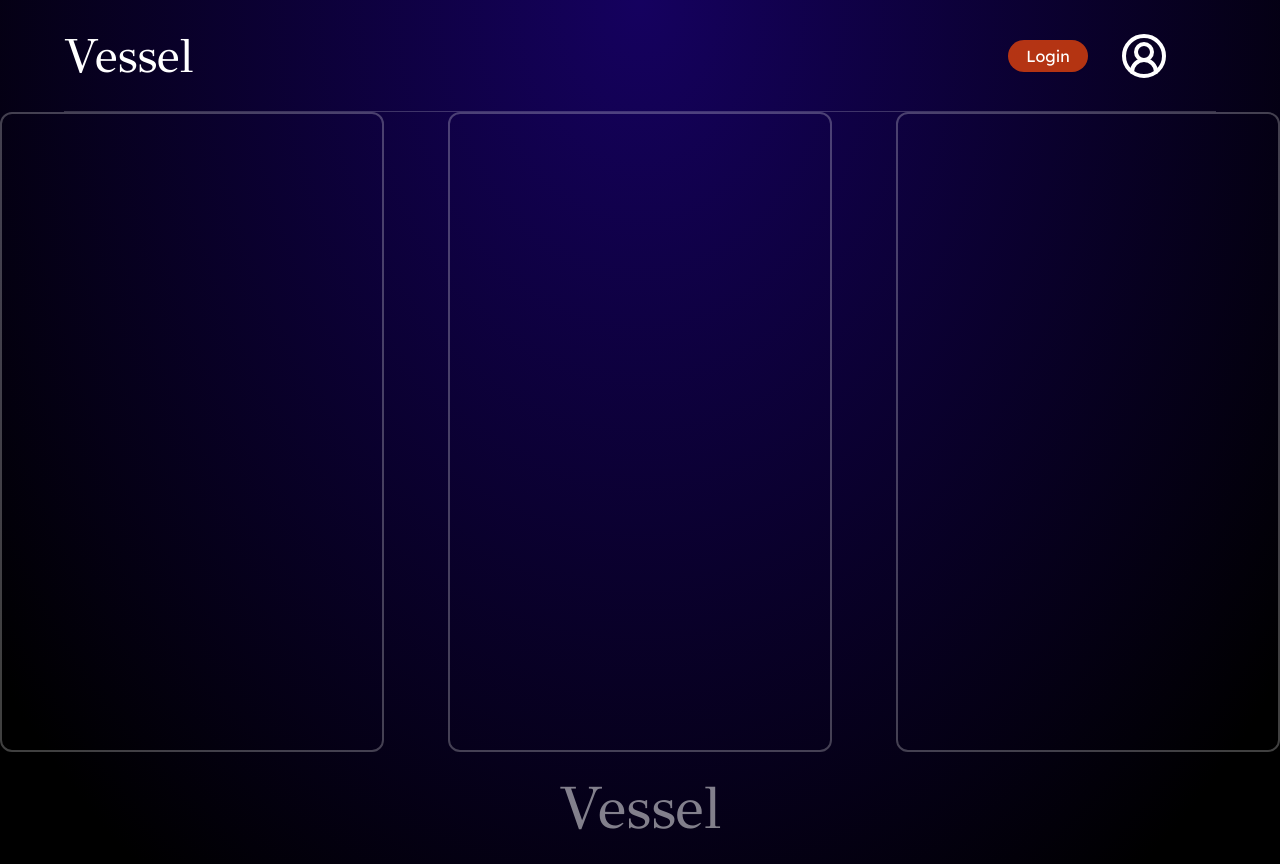
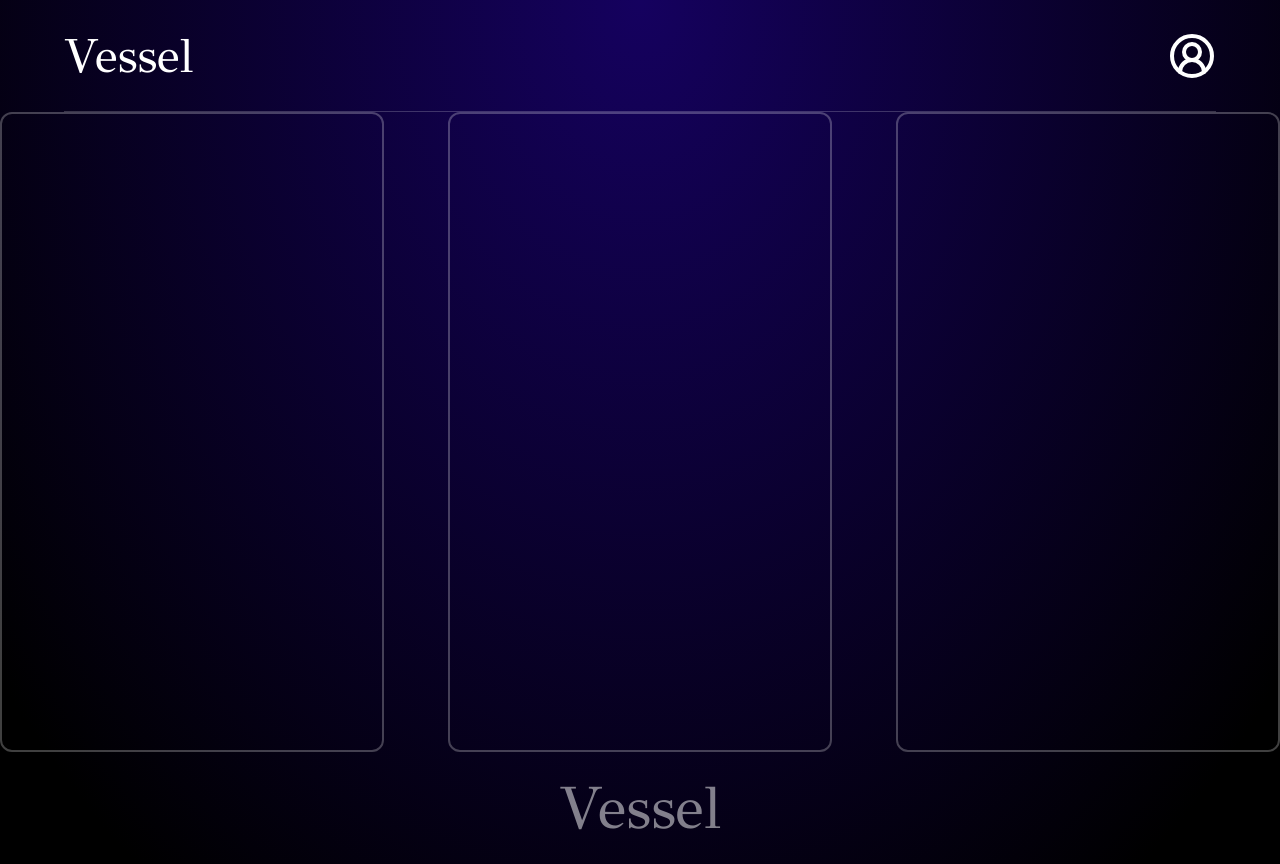
Before and after one commit to guimazaky/Vessel, a React (Vite) app: page /userresults in a window 1280 px wide. Built offline with nearby package versions, Linux system fonts and the light colour scheme; a web font is replaced by a local one.

Commit message:
create-navbar-profile

```diff
--- /dev/null
+++ b/src/components/ui/navbarProfile.jsx
@@ -0,0 +1,17 @@
+import React from "react";
+import { CircleUserRound } from "lucide-react";
+
+function NavbarProfile() {
+  return (
+    <div className="mx-16 h-28 border-b-1 border-white/20 flex justify-between items-center ">
+      <a className="text-white font-didot text-5xl" href="/home">
+        Vessel
+      </a>
+      <a href="">
+        <CircleUserRound className="w-12 h-12 text-white" />
+      </a>
+    </div>
+  );
+}
+
+export default NavbarProfile;
--- a/src/pages/UserResults.jsx
+++ b/src/pages/UserResults.jsx
@@ -1,11 +1,11 @@
 import Footer from "@/components/ui/footer";
-import Navbar from "@/components/ui/navbar";
 import React from "react";
+import NavbarProfile from "@/components/ui/navbarProfile";
 
 function UserResults() {
   return (
     <div className="flex flex-col min-h-screen">
-      <Navbar />
+      <NavbarProfile />
       <div className="flex-1 flex justify-center items-center gap-x-16">
         <div className="border-2 border-white/25 rounded-xl h-160 w-120"></div>
         <div className="border-2 border-white/25 rounded-xl h-160 w-120"></div>
```
